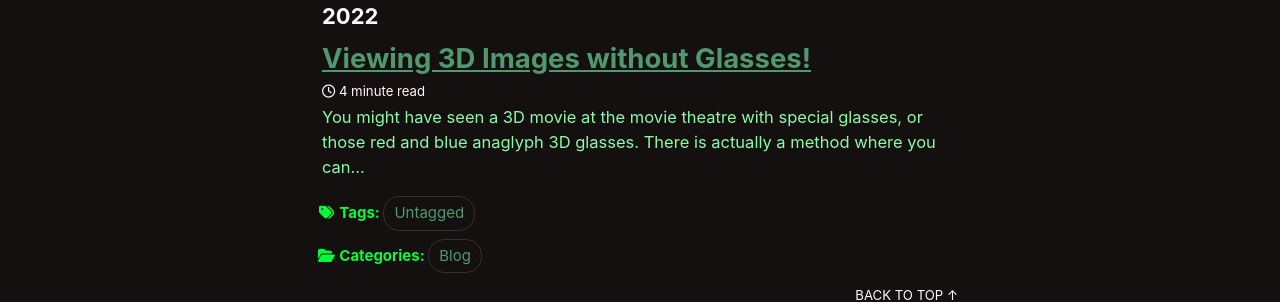
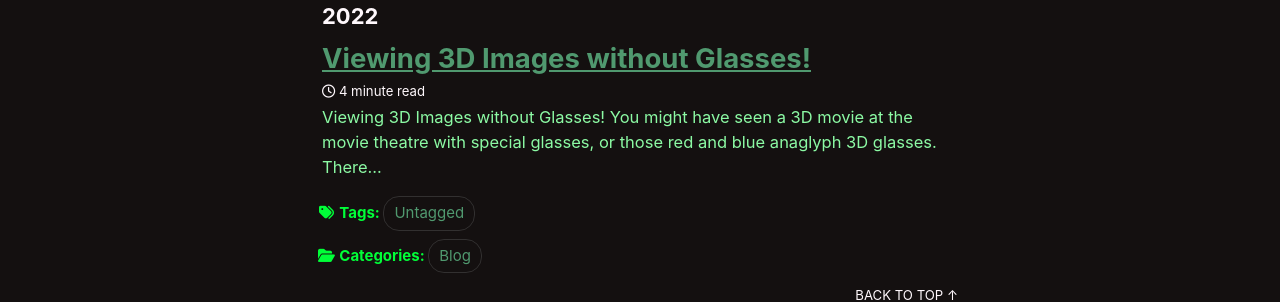
Before and after one commit to ilikecandy/jacobtian.com-v2, a Jekyll site: the page built from _pages/blog.md, in a window 1280 px wide. Shown: the part 299-601 px from the top of the page. Built offline with Jekyll 4.4.1, drawn with Linux system fonts in a browser that asks for light colours; cached includes are drawn as plain includes; nearby versions of some CDN libraries.

Commit message:
Update 2022-01-18-stereoscopic-image-viewing.md

```diff
--- a/_posts/2022-01-18-stereoscopic-image-viewing/2022-01-18-stereoscopic-image-viewing.md
+++ b/_posts/2022-01-18-stereoscopic-image-viewing/2022-01-18-stereoscopic-image-viewing.md
@@ -11,6 +11,7 @@
   - Untagged
 ---
 
+## Viewing 3D Images without Glasses!
 You might have seen a 3D movie at the movie theatre with special glasses, or those red and blue anaglyph 3D glasses. There is actually a method where you can see images in 3D without any glasses right on your phone or computer screen! This method is known as stereoscopy, where it creates the illusion of depth. I found this concept very fascinating and I highly recommend you to try it! There are two methods for viewing without any equipment; parallel and cross. They both involve 'combining' two perspectives into one image that will appear to have depth. This is also used in the Magic Eye series of books, which uses parallel viewing.
 
 ![Mind-blowing 3D Cross View Illusion](https://unbelievable-facts.com/wp-content/uploads/2015/12/Screen-Shot-2015-12-21-at-10.39.10-PM.jpg)
```
